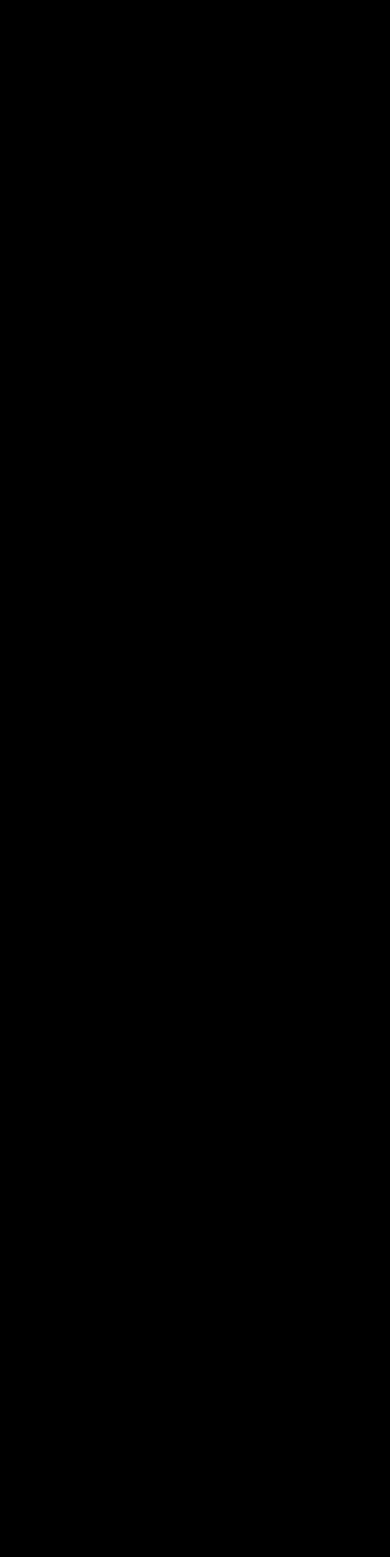
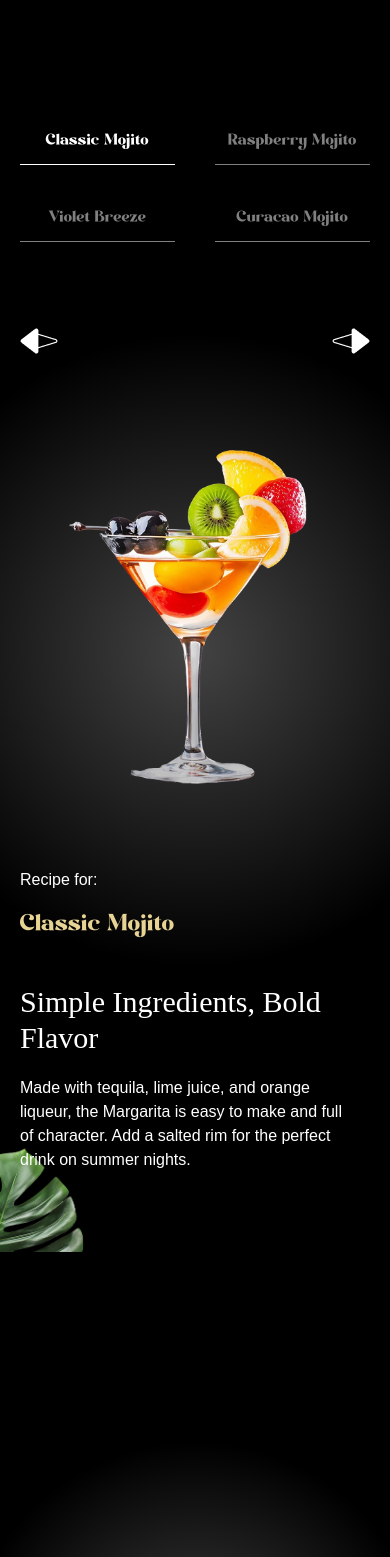
Before and after one commit to Alesia-Abaeva/gsap-test-project, a React (Vite) app: page / in a window 390 px wide. Shown: the part 5791-7348 px from the top of the page. Before the commit the page ends 5839 px from the top, so only its background shows below. Built offline with nearby package versions, Linux system fonts and the light colour scheme; a web font is replaced by a local one.

Commit message:
Add footter section

```diff
--- a/src/App.tsx
+++ b/src/App.tsx
@@ -1,11 +1,12 @@
 import gsap from 'gsap'
 import { ScrollTrigger, SplitText } from 'gsap/all'
 
-import NavBar from './layout'
+import NavBar, { Footer } from './layout'
 import AboutSection from './widget/AboutSection'
 import ArtSection from './widget/ArtSection'
 import CocktailSection from './widget/CocktailSection'
 import HeroSection from './widget/HeroSection'
+import MenuSection from './widget/MenuSection'
 
 /** ready to use in globally*/
 gsap.registerPlugin(ScrollTrigger, SplitText)
@@ -18,6 +19,8 @@
       <CocktailSection />
       <AboutSection />
       <ArtSection />
+      <MenuSection />
+      <Footer />
     </main>
   )
 }
--- a/src/index.css
+++ b/src/index.css
@@ -273,7 +273,7 @@
     @apply relative w-full md:mt-40 mt-0 2xl:px-0 px-5 py-20 radial-gradient;
 
     #m-left-leaf {
-      @apply object-contain absolute -bottom-20 left-0 md:w-fit w-1/3;
+      @apply object-contain absolute bottom-0 left-0 md:w-fit w-1/3;
     }
 
     #m-right-leaf {
--- /dev/null
+++ b/src/layout/Footer/Footer.tsx
@@ -0,0 +1,96 @@
+import { useGSAP } from '@gsap/react'
+import gsap from 'gsap'
+import { SplitText } from 'gsap/all'
+
+import { openingHours, socials } from '@/const'
+
+const Footer = () => {
+  useGSAP(() => {
+    const titleSplit = SplitText.create('#contact h2', { type: 'words' })
+
+    const timeline = gsap.timeline({
+      scrollTrigger: {
+        trigger: '#contact',
+        start: 'top center',
+      },
+      ease: 'power1.inOut',
+    })
+
+    timeline
+      .from(titleSplit.words, {
+        opacity: 0,
+        yPercent: 100,
+        stagger: 0.02,
+      })
+      .from('#contact h3, #contact p', {
+        opacity: 0,
+        yPercent: 100,
+        stagger: 0.02,
+      })
+      .to('#f-right-leaf', {
+        y: '-50',
+        duration: 1,
+        ease: 'power1.inOut',
+      })
+      .to(
+        '#f-left-leaf',
+        {
+          y: '-50',
+          duration: 1,
+          ease: 'power1.inOut',
+        },
+        '<'
+      )
+  })
+
+  return (
+    <footer id="contact">
+      <img src="/images/footer-right-leaf.png" alt="leaf-right" id="f-right-leaf" />
+      <img src="/images/footer-left-leaf.png" alt="leaf-left" id="f-left-leaf" />
+
+      <div className="content">
+        <h2>Where to Find Us</h2>
+
+        <div>
+          <h3>Visit Our Bar</h3>
+          <p>456, Raq Blvd. #404, Los Angeles, CA 90210</p>
+        </div>
+
+        <div>
+          <h3>Contact Us</h3>
+          <p>(555) 987-6543</p>
+          <p>hello@jsmcocktail.com</p>
+        </div>
+
+        <div>
+          <h3>Open Every Day</h3>
+          {openingHours.map((time) => (
+            <p key={time.day}>
+              {time.day} : {time.time}
+            </p>
+          ))}
+        </div>
+
+        <div>
+          <h3>Socials</h3>
+
+          <div className="flex-center gap-5">
+            {socials.map((social) => (
+              <a
+                key={social.name}
+                href={social.url}
+                target="_blank"
+                rel="noopener noreferrer"
+                aria-label={social.name}
+              >
+                <img src={social.icon} />
+              </a>
+            ))}
+          </div>
+        </div>
+      </div>
+    </footer>
+  )
+}
+
+export default Footer
--- a/src/layout/index.ts
+++ b/src/layout/index.ts
@@ -1 +1,2 @@
+export { default as Footer } from './Footer/Footer'
 export { default } from './NavBar/NavBar'
--- /dev/null
+++ b/src/widget/MenuSection/MenuSection.tsx
@@ -0,0 +1,143 @@
+import React from 'react'
+
+import { useGSAP } from '@gsap/react'
+import gsap from 'gsap'
+
+import { allCocktails } from '@/const'
+
+const MenuSection = () => {
+  const contentRef = React.useRef<HTMLDivElement | null>(null)
+  const [currentIndex, setCurrentIndex] = React.useState(0)
+
+  useGSAP(() => {
+    gsap.fromTo(
+      '#title',
+      {
+        opacity: 0,
+      },
+      {
+        opacity: 1,
+        duration: 1,
+      }
+    )
+
+    gsap.fromTo(
+      '.cocktail img',
+      {
+        opacity: 0,
+        xPercent: -100,
+      },
+      {
+        opacity: 1,
+        xPercent: 0,
+        duration: 1,
+        ease: 'power1.inOut',
+      }
+    )
+
+    gsap.fromTo(
+      '.details h2',
+      {
+        opacity: 0,
+        yPercent: 100,
+      },
+      {
+        opacity: 1,
+        yPercent: 0,
+        duration: 1,
+        ease: 'power1.inOut',
+      }
+    )
+
+    gsap.fromTo(
+      '.details p',
+      {
+        opacity: 0,
+        yPercent: 100,
+      },
+      {
+        opacity: 1,
+        yPercent: 0,
+        duration: 1,
+        ease: 'power1.inOut',
+      }
+    )
+  }, [currentIndex])
+
+  const totalCocktails = allCocktails.length
+
+  const goToSlide = (index: number) => {
+    const newIndex = (index + totalCocktails) % totalCocktails
+
+    setCurrentIndex(newIndex)
+  }
+
+  const getCocktailAt = (indexOffset: number) => {
+    return allCocktails[(currentIndex + indexOffset + totalCocktails) % totalCocktails]
+  }
+
+  const currentCocktail = getCocktailAt(0)
+  const prevCocktail = getCocktailAt(-1)
+  const nextCocktail = getCocktailAt(1)
+
+  return (
+    <section id="menu" aria-labelledby="menu-heading">
+      <img src="/images/slider-left-leaf.png" alt="left-leaf" id="m-left-leaf" />
+      <img src="/images/slider-right-leaf.png" alt="right-leaf" id="m-right-leaf" />
+
+      <h2 id="menu-heading" className="sr-only">
+        Cocktail Menu
+      </h2>
+
+      <nav className="cocktail-tabs" aria-label="Cocktail Navigation">
+        {allCocktails.map((cocktail, index) => {
+          const isActive = index === currentIndex
+
+          return (
+            <button
+              key={cocktail.id}
+              className={`
+				${isActive ? 'text-white border-white' : 'text-white/50 border-white/50'}
+			 `}
+              onClick={() => goToSlide(index)}
+            >
+              {cocktail.name}
+            </button>
+          )
+        })}
+      </nav>
+
+      <div className="content">
+        <div className="arrows">
+          <button className="text-left" onClick={() => goToSlide(currentIndex - 1)}>
+            <span>{prevCocktail.name}</span>
+            <img src="/images/right-arrow.png" alt="right-arrow" aria-hidden="true" />
+          </button>
+
+          <button className="text-left" onClick={() => goToSlide(currentIndex + 1)}>
+            <span>{nextCocktail.name}</span>
+            <img src="/images/left-arrow.png" alt="left-arrow" aria-hidden="true" />
+          </button>
+        </div>
+
+        <div className="cocktail">
+          <img src={currentCocktail.image} className="object-contain" />
+        </div>
+
+        <div className="recipe">
+          <div ref={contentRef} className="info">
+            <p>Recipe for:</p>
+            <p id="title">{currentCocktail.name}</p>
+          </div>
+
+          <div className="details">
+            <h2>{currentCocktail.title}</h2>
+            <p>{currentCocktail.description}</p>
+          </div>
+        </div>
+      </div>
+    </section>
+  )
+}
+
+export default MenuSection
--- /dev/null
+++ b/src/widget/MenuSection/index.ts
@@ -0,0 +1 @@
+export { default } from './MenuSection'
```
Also changed, not shown: 1 other file (tests, documents, lock files or other folders).
